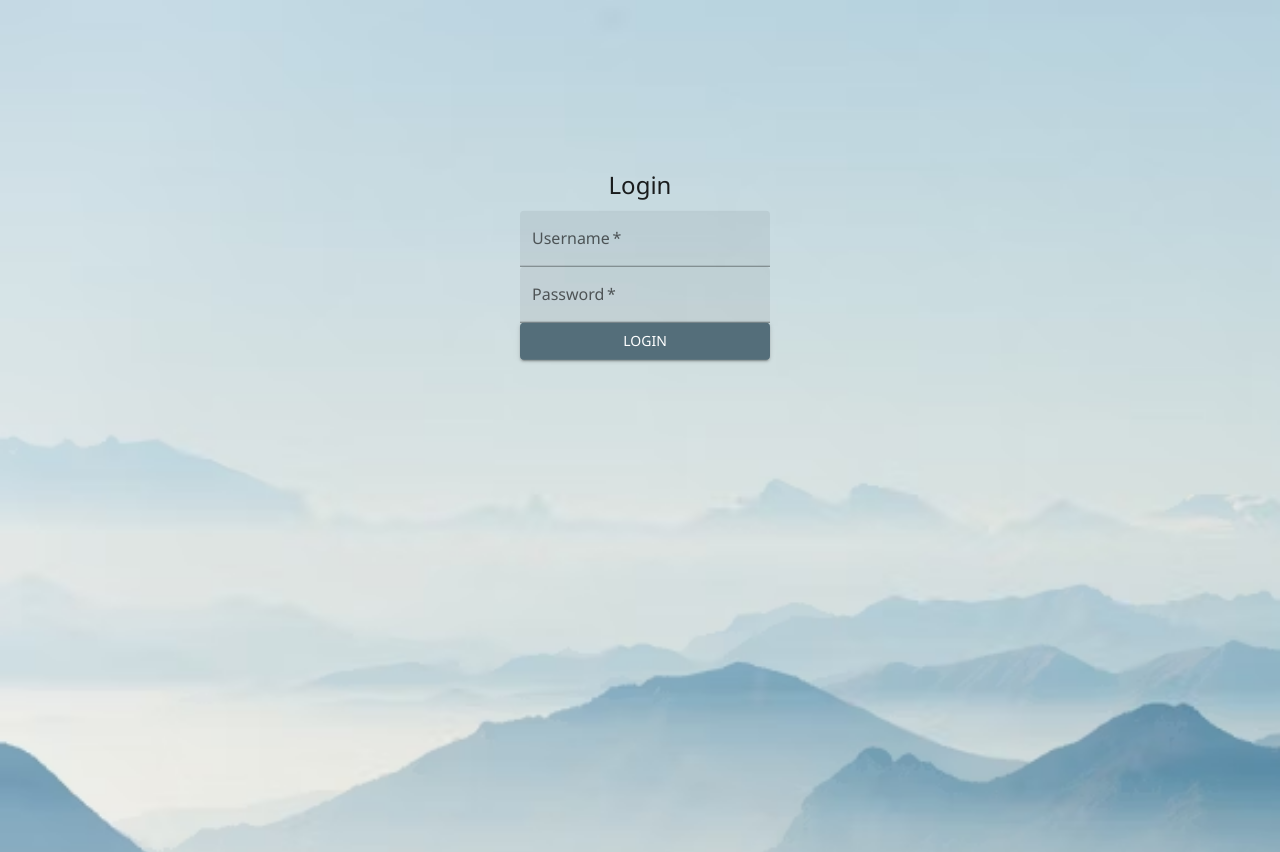
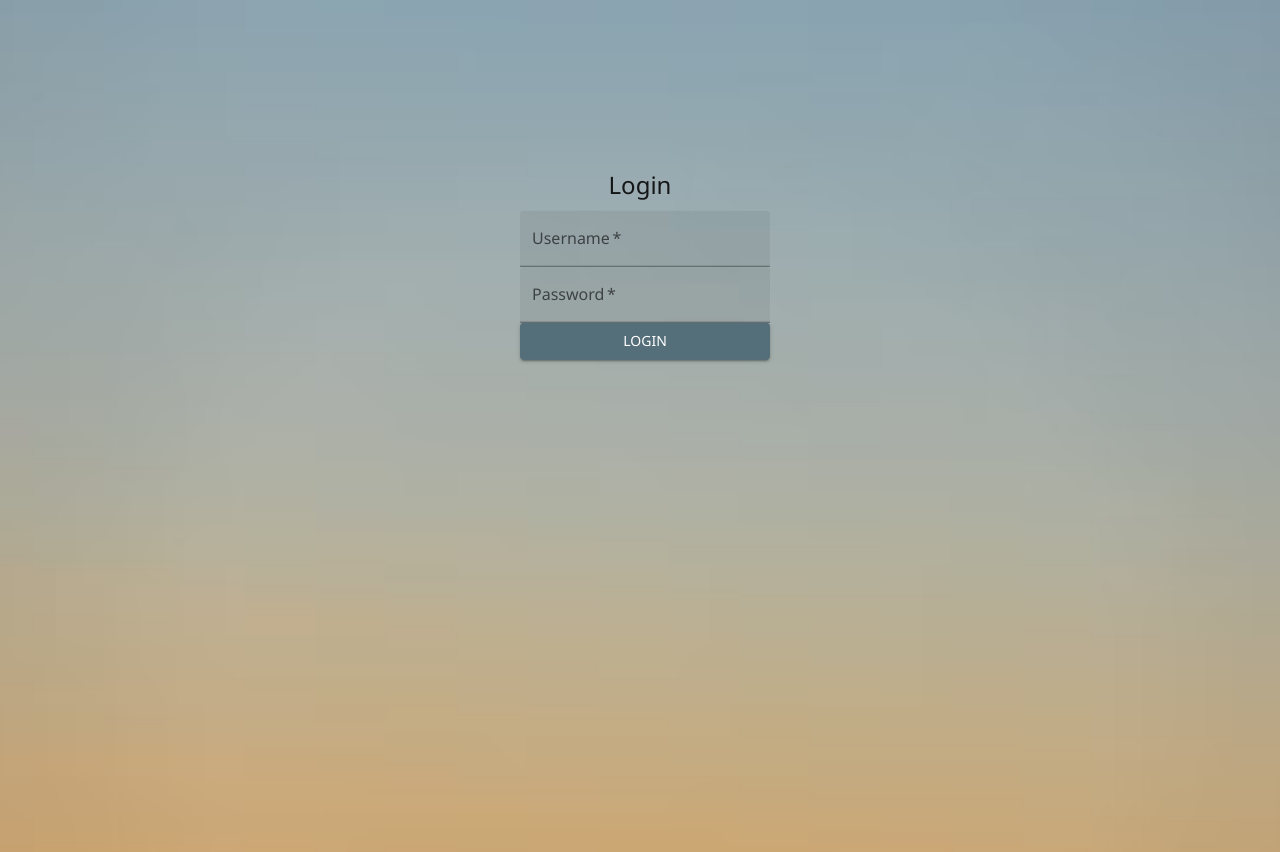
Before and after one commit to fetterollie/demo-create-react-app, a React (Create React App) app: page / in a window 1280 px wide. Shown: the top 852 px of the page. Built offline with nearby package versions, Linux system fonts and the light colour scheme.

Commit message:
updated login page with bg image

```diff
--- a/src/App.js
+++ b/src/App.js
@@ -107,17 +107,13 @@ function App() {
                         </Route> : <></>}
                       </Switch>
                     </div>
-                    <Typography variant='h1'>
-                      <Container align='center'>
-                        <ChildCareIcon color="primary" />
-                      </Container>
-                    </Typography>
+                    <Button className="" onClick={() => {toggleTheme()}}>
+                      <SettingsBrightnessRoundedIcon/>
+                    </Button>
                   </div>
               </Router>
             }
-          <Button onClick={() => {toggleTheme()}}>
-            <SettingsBrightnessRoundedIcon/>
-          </Button>
+
 
       </ThemeProvider>
   );
--- a/src/Styles/Global.scss
+++ b/src/Styles/Global.scss
@@ -46,13 +46,18 @@
 }
 
 .login {
-    background-color: aqua;
+    background-color: rgb(238, 238, 238);
     background-image: url("../images/bokehBG.png");
-    background-repeat: repeat;
+    background-position: center center;
     background-size: cover;
-    background-position: middle center;
     margin-top: 0px;
     margin-bottom: 0px;
-    padding-bottom: 100%;
+    padding-top: 100%;
 
 }
+
+modeToggle {
+    position: absolute;
+    bottom: 0;
+    left: 0;
+}
```
Also changed, not shown: src/images/bokehBG.png.
